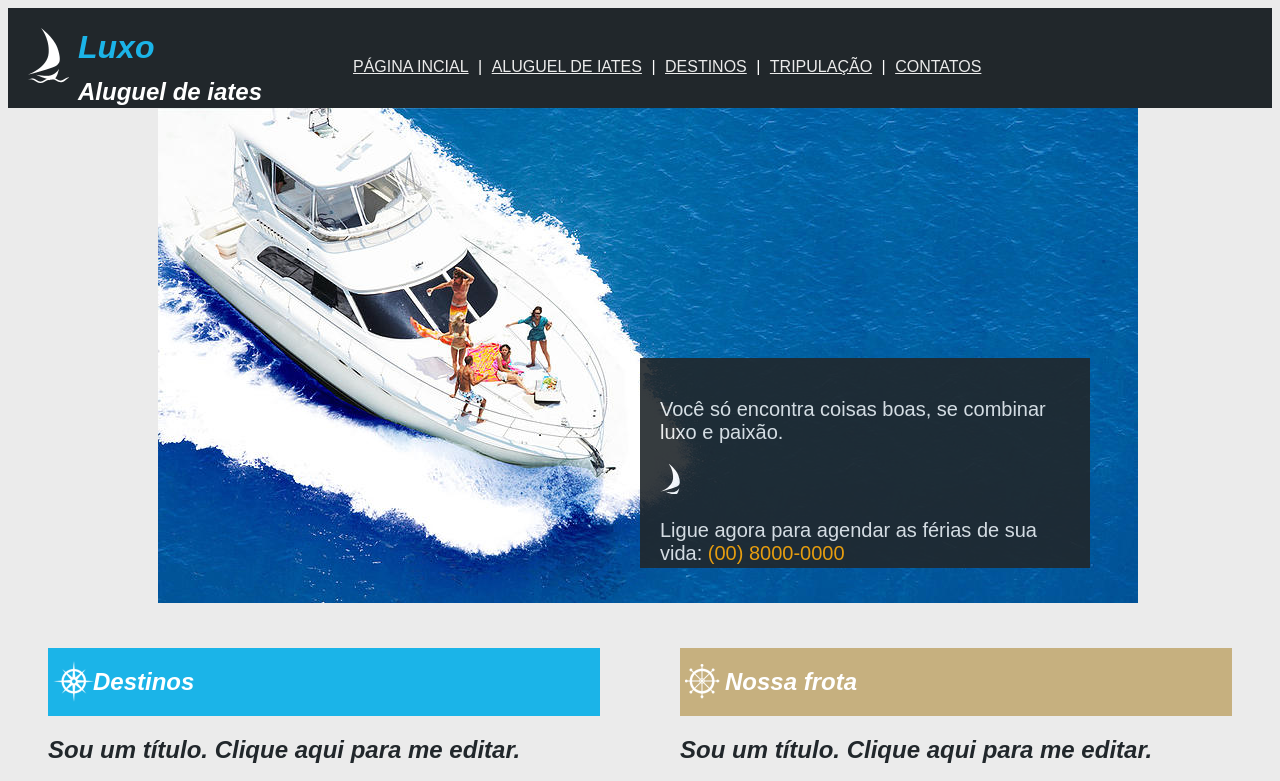
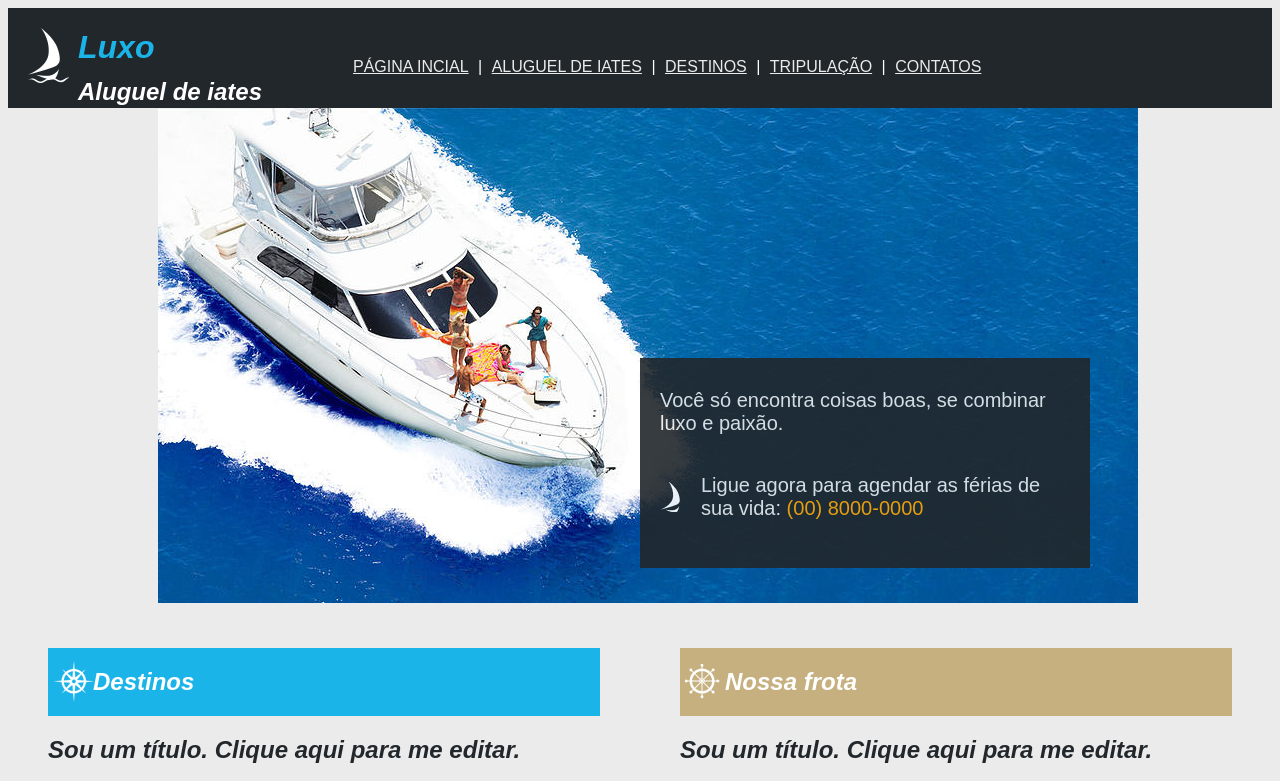
Before and after one commit to Cleocelestino/luxo-iate, a plain HTML site: page index.html in a window 1280 px wide. Shown: the top 781 px of the page. Drawn offline with Linux system fonts and the light colour scheme.

Commit message:
Ajuste Final

```diff
--- a/index.html
+++ b/index.html
@@ -37,9 +37,9 @@
             <img src="img/barcoprincipal.jpg" alt="Barco com tripulantes">
         </div>
         <div class="slogan">
-            <p>Você só encontra coisas boas, se combinar luxo e paixão. </p>
-            <img classe="minibarco" src="img/barco2.png" alt="logo barco mini">
-            <p>Ligue agora para agendar as férias de sua vida: <span class="telephone">(00) 8000-0000</span></p>
+            <p class="line1">Você só encontra coisas boas, se combinar luxo e paixão. </p>
+            <img src="img/barco2.png" alt="logo barco mini">
+            <p class="line2">Ligue agora para agendar as férias de sua vida: <span class="telephone">(00) 8000-0000</span></p>
         </div>
     </div>
 
--- a/main.css
+++ b/main.css
@@ -151,13 +151,39 @@ h1{
     grid-row-start: 2;
     padding: 20px;
     font-size: 20px;
+    display: grid;
+    grid-template-columns: 10% auto;
+    grid-template-rows: 40% auto;
+    align-items: center;
 }
+.slogan img{
+    grid-column-start: 1;
+    grid-column-end: 1;
+    grid-row-start: 2;
+    grid-row-end: 2;
+}
+
+.slogan .line1{
+    grid-column-start: 1;
+    grid-column-end: 3;
+    grid-row-start: 1;
+    grid-row-end: 2;
+
+}
+
+.slogan .line2{
+    grid-column-start: 2;
+    grid-column-end: 3;
+    grid-row-start: 2;
+    grid-row-end: 3;
+
+}
+
 
 .telephone{
     color: orange;
 }
 
-
 footer{
     grid-area: footer;
 }
```
